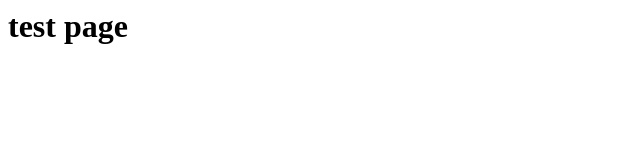
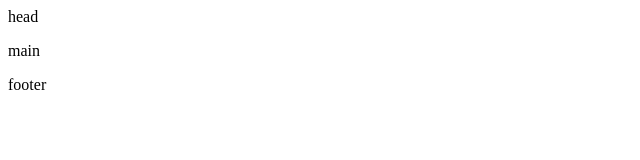
Before and after one commit to hewitty/chindaiko-web, a plain HTML site: page index.html in a window 1280 px wide. Shown: the whole page, without its empty margins (0-640 px from the left). Drawn offline with Linux system fonts and the light colour scheme.

Commit message:
commit on main

```diff
--- a/index.html
+++ b/index.html
@@ -1,6 +1,16 @@
 <head>
+    <title>Chin Daiko</title>
+    <script src="js/index.js"></script>
 
 </head>
 <body>
-    <h1>test page</h1>
+    <header>
+        <p>head</p>
+    </header>
+    <main>
+        <p>main</p>
+    </main>
+    <footer>
+        <p>footer</p>
+    </footer>
 </body>
```
Also changed, not shown: assets/js/index.js (added), events.html (added).
